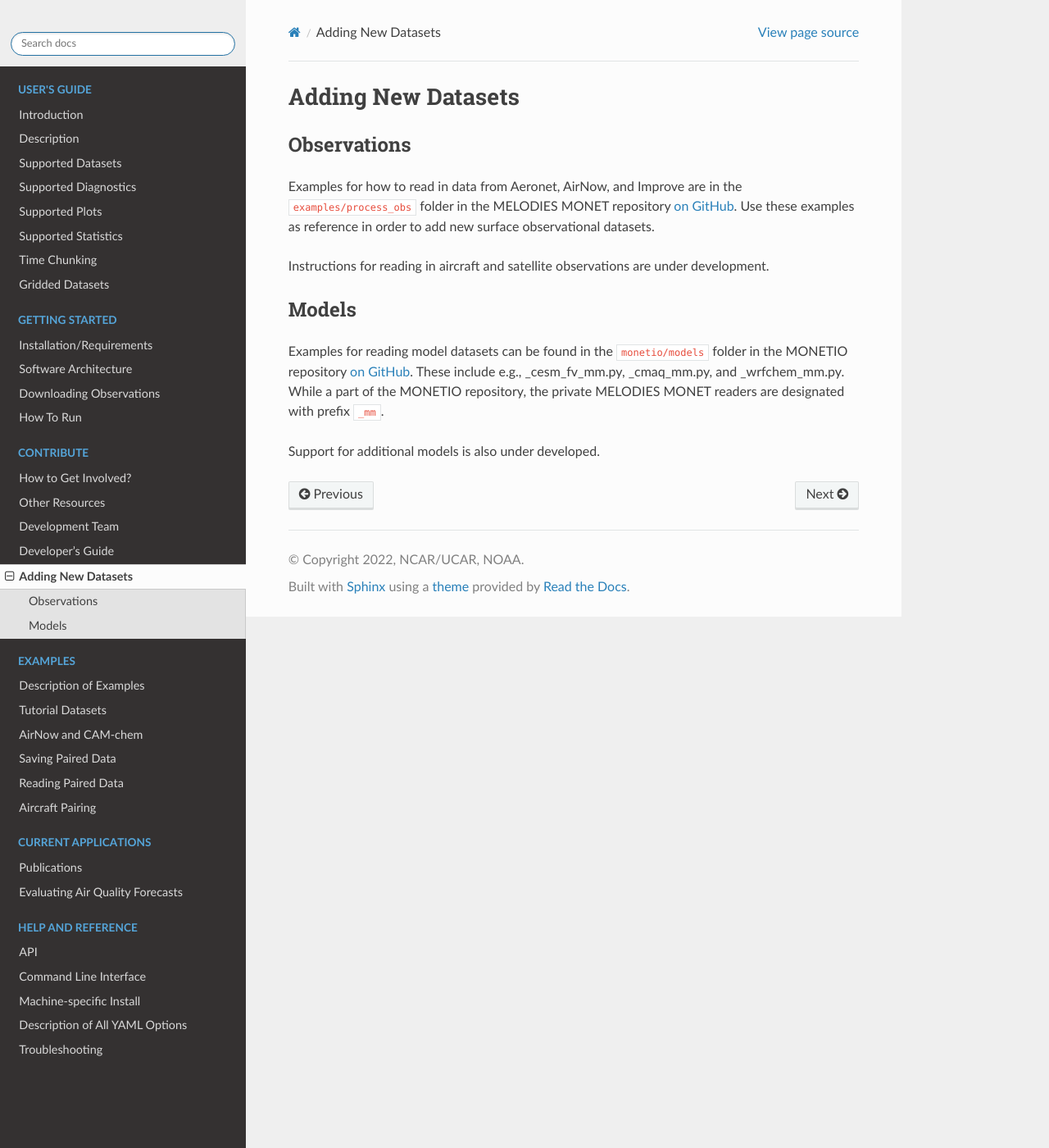
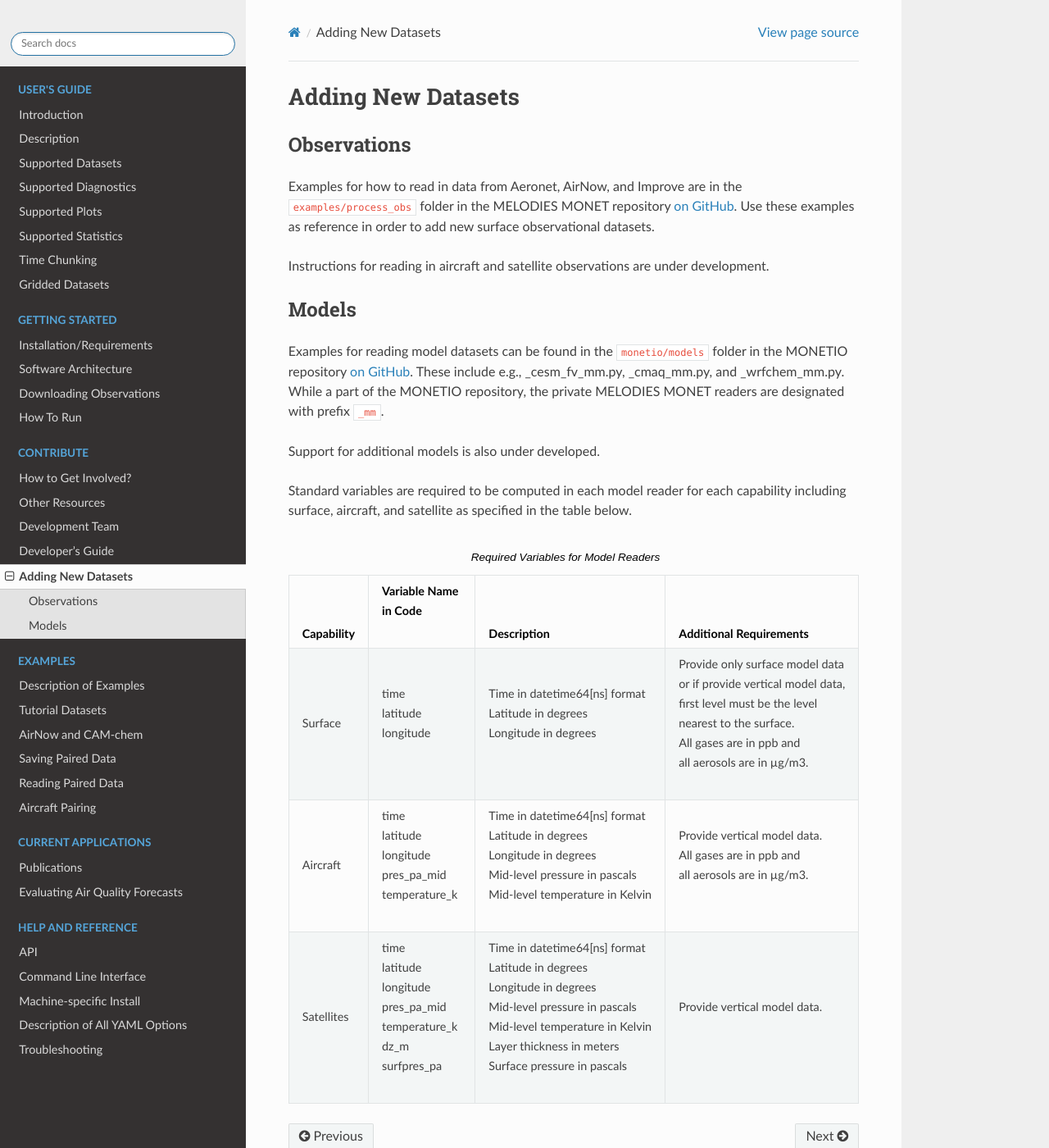
Before and after one commit to NOAA-CSL/MELODIES-MONET, a Sphinx documentation site: the page built from docs/develop/datasets.rst, in a window 1280 px wide and 1400 px high. Shown: the whole window at 82% size. Built offline with Sphinx 7.4.7 and the Read the Docs theme 2.0.0, drawn with Linux system fonts in a browser that asks for light colours; pages that are not in the unit, such as notebooks, are missing from menus.

Commit message:
Update docs to include reference tables for models and model variables

```diff
--- a/docs/develop/datasets.rst
+++ b/docs/develop/datasets.rst
@@ -21,3 +21,58 @@ While a part of the MONETIO repository,
 the private MELODIES MONET readers are designated with prefix ``_mm``.
 
 Support for additional models is also under developed.
+
+Standard variables are required to be computed in each model reader for each capability including surface, aircraft, and satellite as specified in the table below.
+
+.. list-table:: Required Variables for Model Readers
+   :widths: 10 30 30 30
+   :header-rows: 1
+
+   * - Capability
+     - | Variable Name
+       | in Code
+     - Description
+     - Additional Requirements
+   * - Surface
+     - | time
+       | latitude
+       | longitude
+     - | Time in datetime64[ns] format
+       | Latitude in degrees
+       | Longitude in degrees
+     - | Provide only surface model data
+       | or if provide vertical model data,
+       | first level must be the level
+       | nearest to the surface.
+       | All gases are in ppb and
+       | all aerosols are in µg/m3.
+   * - Aircraft
+     - | time
+       | latitude
+       | longitude
+       | pres_pa_mid
+       | temperature_k
+     - | Time in datetime64[ns] format
+       | Latitude in degrees
+       | Longitude in degrees
+       | Mid-level pressure in pascals
+       | Mid-level temperature in Kelvin
+     - | Provide vertical model data.
+       | All gases are in ppb and
+       | all aerosols are in µg/m3.
+   * - Satellites
+     - | time
+       | latitude
+       | longitude
+       | pres_pa_mid
+       | temperature_k
+       | dz_m
+       | surfpres_pa
+     - | Time in datetime64[ns] format
+       | Latitude in degrees
+       | Longitude in degrees
+       | Mid-level pressure in pascals
+       | Mid-level temperature in Kelvin
+       | Layer thickness in meters
+       | Surface pressure in pascals
+     - | Provide vertical model data.
```
Also changed, not shown: docs/develop/developers_guide.rst (+0 -20 lines), docs/users_guide/supported_datasets.rst (+44 -5 lines).
